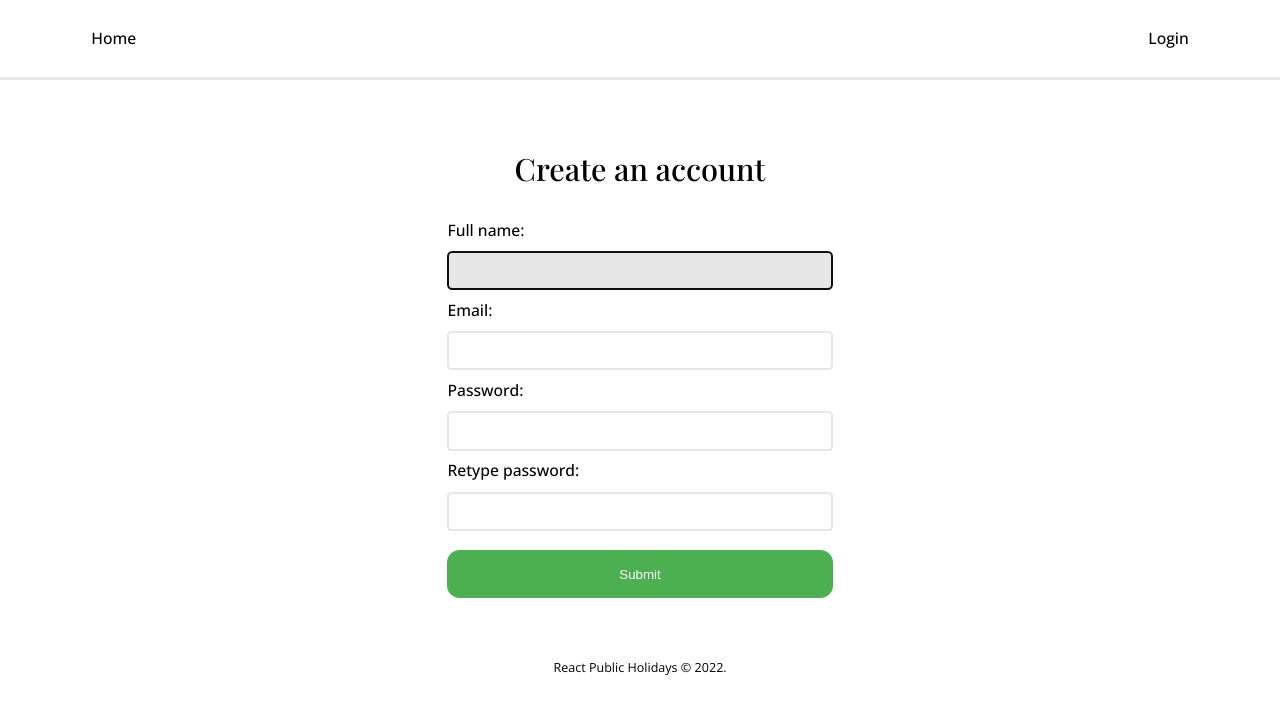
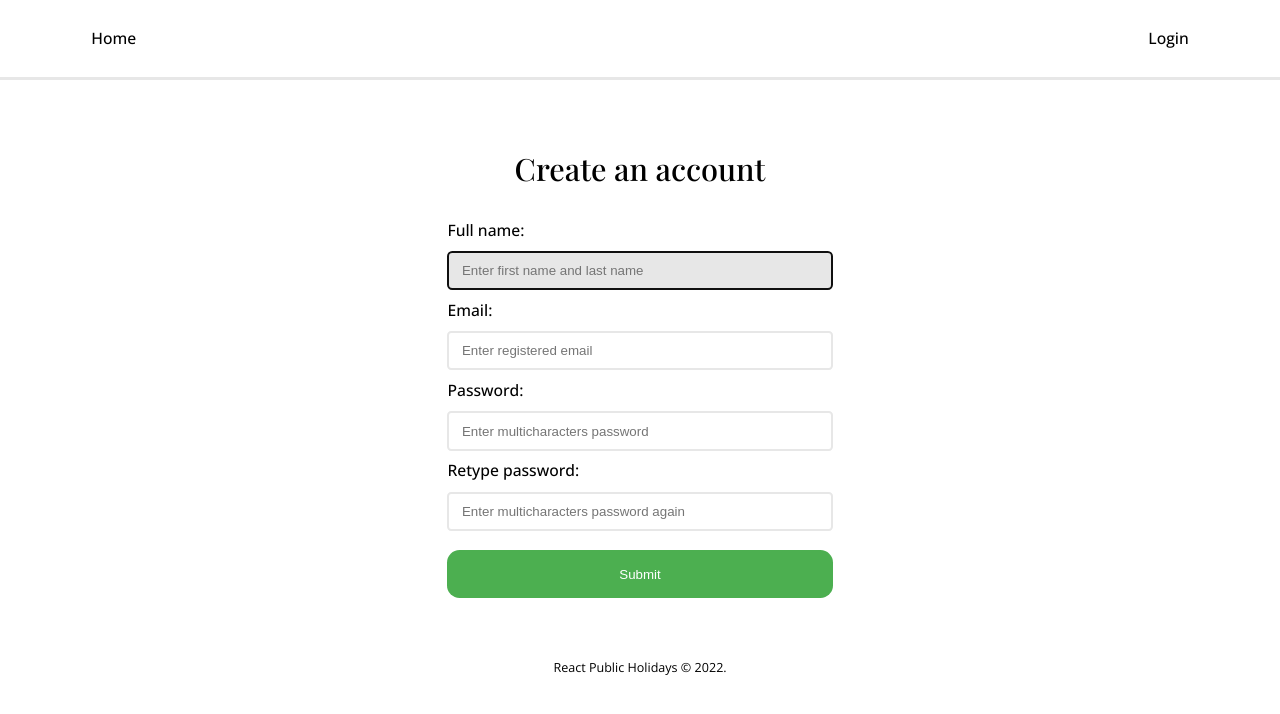
Before and after one commit to Amalitech-Public-Holiday/public-holiday-frontend, a React (Create React App) app: page /signup in a window 1280 px wide. Shown: the top 714 px of the page. Built offline with nearby package versions, Linux system fonts and the light colour scheme.

Commit message:
Add placeholder text for inputs

```diff
--- a/src/components/SignupForm/SignupForm.js
+++ b/src/components/SignupForm/SignupForm.js
@@ -111,6 +111,7 @@ const SignupForm = () => {
             onChange={handleFullname}
             required
             disabled={isDisabled}
+            placeholder="Enter first name and last name"
           />
         </div>
         <div>
@@ -122,6 +123,7 @@ const SignupForm = () => {
             onChange={handleEmail}
             required
             disabled={isDisabled}
+            placeholder="Enter registered email"
           />
         </div>
         <div>
@@ -134,6 +136,7 @@ const SignupForm = () => {
             onChange={handlePassword1}
             required
             disabled={isDisabled}
+            placeholder="Enter multicharacters password"
           />
           {isValid.pass1 && (
             <span className="invalid">{notifications.error1}</span>
@@ -149,6 +152,7 @@ const SignupForm = () => {
             onChange={handlePassword2}
             required
             disabled={isDisabled}
+            placeholder="Enter multicharacters password again"
           />
           {isValid.pass2 && (
             <span className="invalid">{notifications.error2}</span>
```
